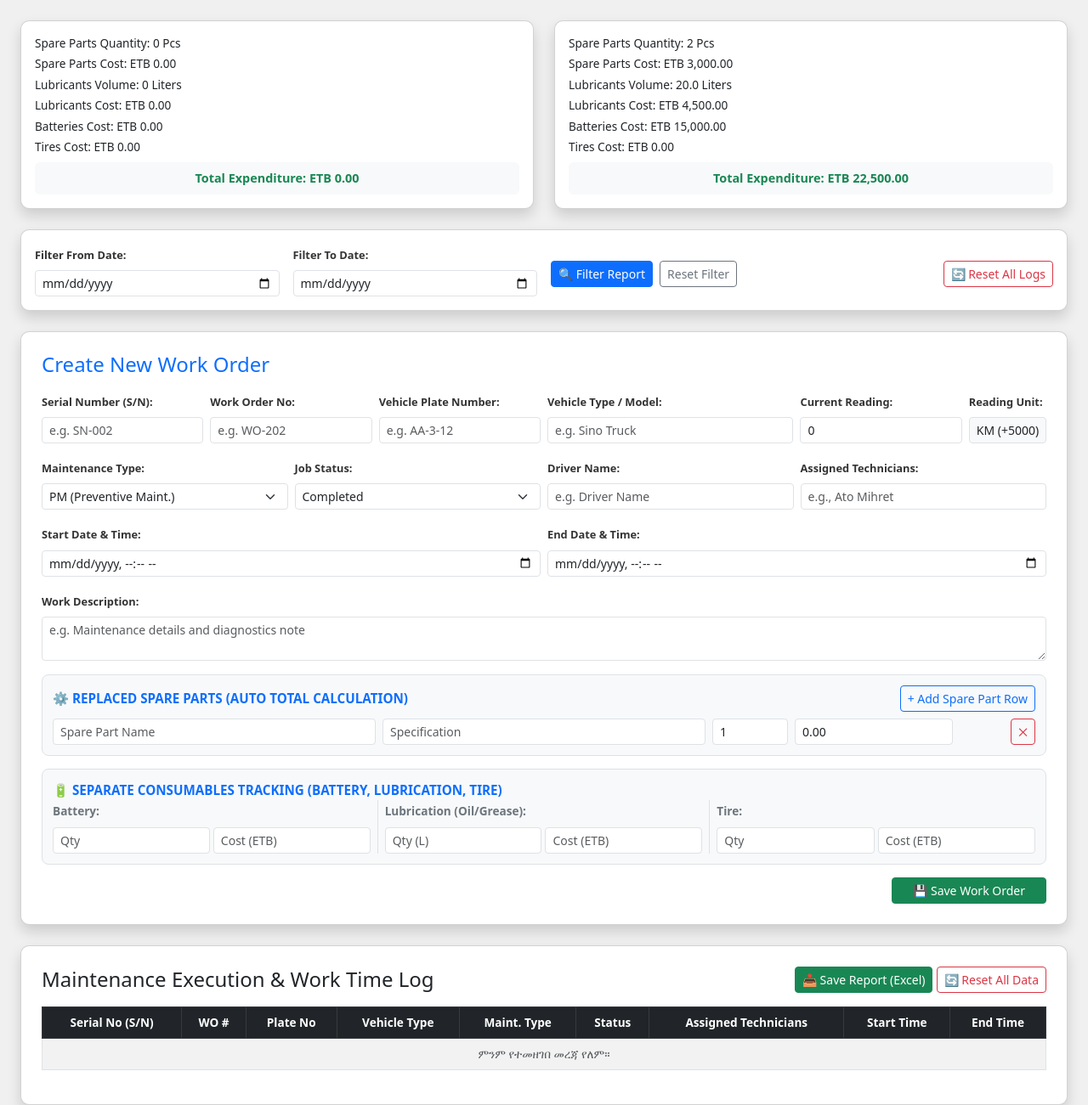
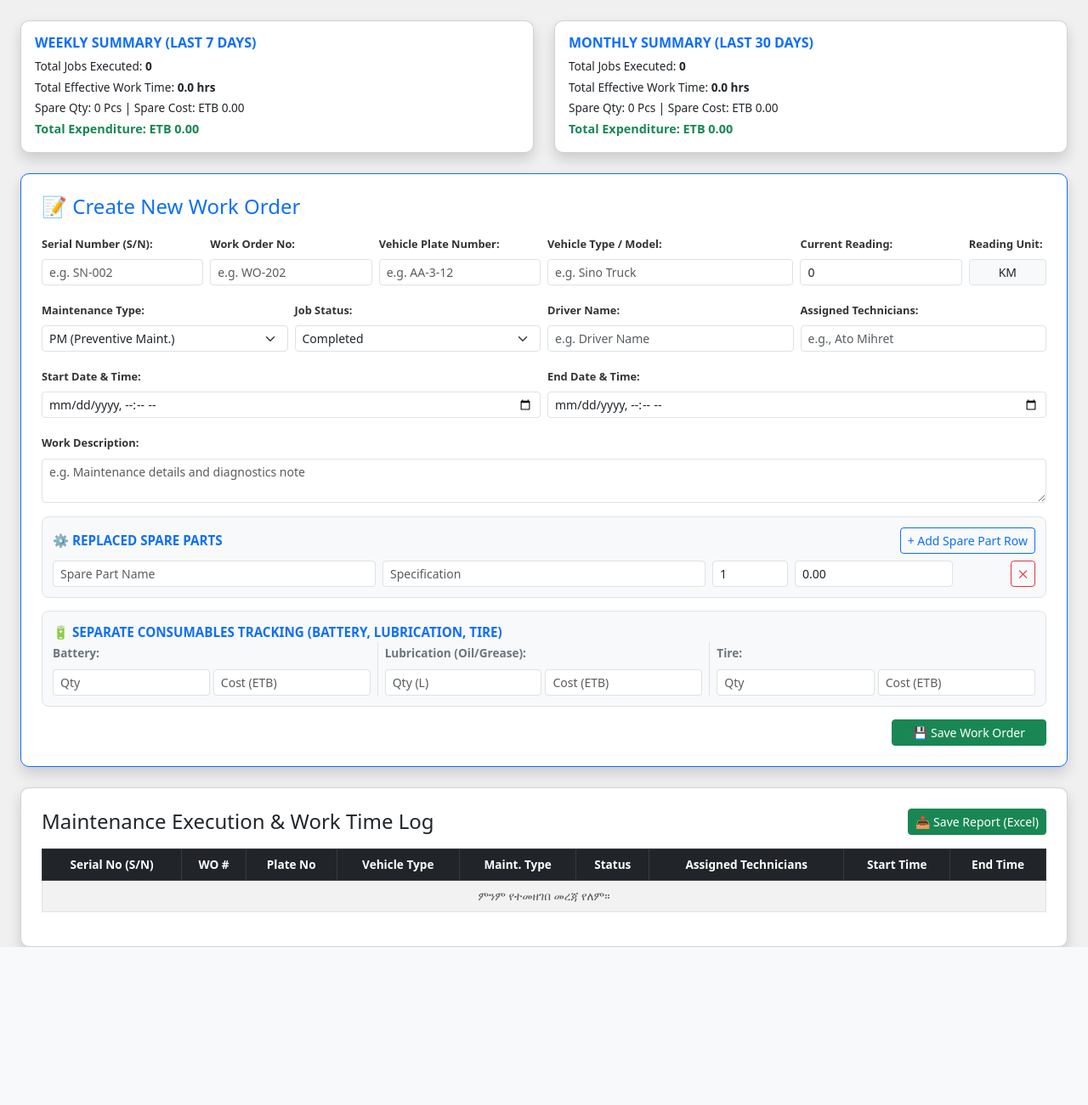
Before and after one commit to tferadenberu-tech/garage-app, a Flask app: template templates/dashboard.html in a window 1280 px wide. Shown: the part 50-1351 px from the top of the page at 85% size. After the commit the page ends 1165 px from the top, so only its background shows below. Run offline with Flask 3, Linux system fonts and the light colour scheme; the template is opened without the code that fills it, so the values that code supplies are empty.

Commit message:
Update dashboard.html

```diff
--- a/templates/dashboard.html
+++ b/templates/dashboard.html
@@ -19,58 +19,31 @@
 
     <div class="container-fluid px-4">
 
-        <!-- 1. Summary Cards Section (Weekly & Monthly) -->
+        <!-- 1. Weekly & Monthly Summary Cards -->
         <div class="row mb-4">
             <div class="col-md-6 mb-3 mb-md-0">
                 <div class="card shadow p-3 h-100">
-                    <p class="mb-1" style="font-size: 0.85rem;">Spare Parts Quantity: 0 Pcs</p>
-                    <p class="mb-1" style="font-size: 0.85rem;">Spare Parts Cost: ETB 0.00</p>
-                    <p class="mb-1" style="font-size: 0.85rem;">Lubricants Volume: 0 Liters</p>
-                    <p class="mb-1" style="font-size: 0.85rem;">Lubricants Cost: ETB 0.00</p>
-                    <p class="mb-1" style="font-size: 0.85rem;">Batteries Cost: ETB 0.00</p>
-                    <p class="mb-2" style="font-size: 0.85rem;">Tires Cost: ETB 0.00</p>
-                    <div class="p-2 bg-light rounded text-success fw-bold text-center" style="font-size: 0.9rem;">
-                        Total Expenditure: ETB 0.00
-                    </div>
+                    <h6 class="text-primary fw-bold mb-2">WEEKLY SUMMARY (LAST 7 DAYS)</h6>
+                    <p class="mb-1" style="font-size: 0.85rem;">Total Jobs Executed: <strong>0</strong></p>
+                    <p class="mb-1" style="font-size: 0.85rem;">Total Effective Work Time: <strong>0.0 hrs</strong></p>
+                    <p class="mb-1" style="font-size: 0.85rem;">Spare Qty: 0 Pcs | Spare Cost: ETB 0.00</p>
+                    <p class="mb-0 fw-bold text-success" style="font-size: 0.9rem;">Total Expenditure: ETB 0.00</p>
                 </div>
             </div>
             <div class="col-md-6">
                 <div class="card shadow p-3 h-100">
-                    <p class="mb-1" style="font-size: 0.85rem;">Spare Parts Quantity: 2 Pcs</p>
-                    <p class="mb-1" style="font-size: 0.85rem;">Spare Parts Cost: ETB 3,000.00</p>
-                    <p class="mb-1" style="font-size: 0.85rem;">Lubricants Volume: 20.0 Liters</p>
-                    <p class="mb-1" style="font-size: 0.85rem;">Lubricants Cost: ETB 4,500.00</p>
-                    <p class="mb-1" style="font-size: 0.85rem;">Batteries Cost: ETB 15,000.00</p>
-                    <p class="mb-2" style="font-size: 0.85rem;">Tires Cost: ETB 0.00</p>
-                    <div class="p-2 bg-light rounded text-success fw-bold text-center" style="font-size: 0.9rem;">
-                        Total Expenditure: ETB 22,500.00
-                    </div>
+                    <h6 class="text-primary fw-bold mb-2">MONTHLY SUMMARY (LAST 30 DAYS)</h6>
+                    <p class="mb-1" style="font-size: 0.85rem;">Total Jobs Executed: <strong>0</strong></p>
+                    <p class="mb-1" style="font-size: 0.85rem;">Total Effective Work Time: <strong>0.0 hrs</strong></p>
+                    <p class="mb-1" style="font-size: 0.85rem;">Spare Qty: 0 Pcs | Spare Cost: ETB 0.00</p>
+                    <p class="mb-0 fw-bold text-success" style="font-size: 0.9rem;">Total Expenditure: ETB 0.00</p>
                 </div>
             </div>
         </div>
 
-        <!-- 2. Filter Section -->
-        <div class="card shadow mb-4 p-3">
-            <div class="row g-3 align-items-center">
-                <div class="col-md-3">
-                    <label class="form-label">Filter From Date:</label>
-                    <input type="date" class="form-control form-control-sm">
-                </div>
-                <div class="col-md-3">
-                    <label class="form-label">Filter To Date:</label>
-                    <input type="date" class="form-control form-control-sm">
-                </div>
-                <div class="col-md-6 d-flex align-items-end gap-2 pt-2">
-                    <button class="btn btn-primary btn-sm">🔍 Filter Report</button>
-                    <button class="btn btn-outline-secondary btn-sm">Reset Filter</button>
-                    <button class="btn btn-outline-danger btn-sm ms-auto">🔄 Reset All Logs</button>
-                </div>
-            </div>
-        </div>
-
-        <!-- 3. Create New Work Order Section -->
-        <div class="card shadow mb-4 p-4">
-            <h4 class="text-primary mb-3">Create New Work Order</h4>
+        <!-- 2. CREATE NEW WORK ORDER FORM (직접 ክፍት ሆኖ እንዲታይ የተደረገ) -->
+        <div class="card shadow mb-4 p-4 border-primary">
+            <h4 class="text-primary mb-3">📝 Create New Work Order</h4>
             <form action="/add" method="POST">
                 <div class="row g-2 mb-3">
                     <div class="col-md-2">
@@ -95,7 +68,7 @@
                     </div>
                     <div class="col-md-1">
                         <label class="form-label">Reading Unit:</label>
-                        <input type="text" class="form-control form-control-sm bg-light text-center" value="KM (+5000)" readonly>
+                        <input type="text" class="form-control form-control-sm bg-light text-center" value="KM" readonly>
                     </div>
                 </div>
 
@@ -146,7 +119,7 @@
                 <!-- Replaced Spare Parts Section -->
                 <div class="sub-box">
                     <div class="d-flex justify-content-between align-items-center mb-2">
-                        <span class="section-title mb-0">⚙ REPLACED SPARE PARTS (AUTO TOTAL CALCULATION)</span>
+                        <span class="section-title mb-0">⚙ REPLACED SPARE PARTS</span>
                         <button type="button" class="btn btn-outline-primary btn-sm">+ Add Spare Part Row</button>
                     </div>
                     <div class="row g-2 align-items-center">
@@ -202,13 +175,12 @@
             </form>
         </div>
 
-        <!-- 4. Maintenance Execution & Work Time Log -->
+        <!-- 3. Maintenance Execution & Work Time Log -->
         <div class="card shadow p-4">
             <div class="d-flex justify-content-between align-items-center mb-3">
                 <h4 class="text-dark mb-0">Maintenance Execution & Work Time Log</h4>
                 <div>
                     <button class="btn btn-success btn-sm">📥 Save Report (Excel)</button>
-                    <button class="btn btn-outline-danger btn-sm">🔄 Reset All Data</button>
                 </div>
             </div>
             <div class="table-responsive">
```
